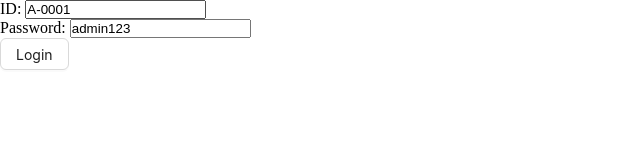
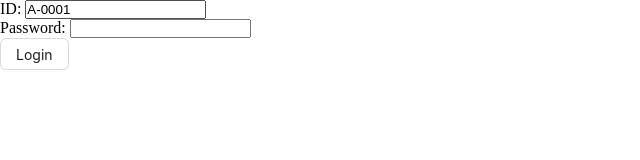
Before and after one commit to rakib8680/ph-university-client, a React (Vite) app: page /login in a window 1280 px wide. Shown: the top 160 px of the page, without its empty margins (0-640 px from the left). Built offline with nearby package versions, Linux system fonts and the light colour scheme.

Commit message:
Refactor form component and add custom input component

```diff
--- a/src/components/form/PHForm.tsx
+++ b/src/components/form/PHForm.tsx
@@ -1,9 +1,13 @@
-import { useForm } from "react-hook-form";
+import { FormProvider, useForm } from "react-hook-form";
 
 const PHForm = ({ onSubmit, children }) => {
-  const { handleSubmit } = useForm();
+  const methods = useForm();
 
-  return <form onSubmit={handleSubmit(onSubmit)}>{children}</form>;
+  return (
+    <FormProvider {...methods}>
+      <form onSubmit={methods.handleSubmit(onSubmit)}>{children}</form>
+    </FormProvider>
+  );
 };
 
 export default PHForm;
--- /dev/null
+++ b/src/components/form/PHInput.tsx
@@ -0,0 +1,8 @@
+import { useFormContext } from "react-hook-form";
+
+const PHInput = ({ type, name }) => {
+  const { register } = useFormContext();
+  return <input type={type} id={name} {...register(name)} />;
+};
+
+export default PHInput;
--- a/src/pages/Login.tsx
+++ b/src/pages/Login.tsx
@@ -7,6 +7,7 @@
 import { useNavigate } from "react-router-dom";
 import { toast } from "sonner";
 import PHForm from "../components/form/PHForm";
+import PHInput from "../components/form/PHInput";
 
 const Login = () => {
   const navigate = useNavigate();
@@ -52,7 +53,7 @@
       </div>
       <div>
         <label htmlFor="password">Password: </label>
-        <input type="text" id="password" {...register("password")} />
+        <PHInput type="text" name="password" />
       </div>
       <Button htmlType="submit">Login</Button>
     </PHForm>
```
